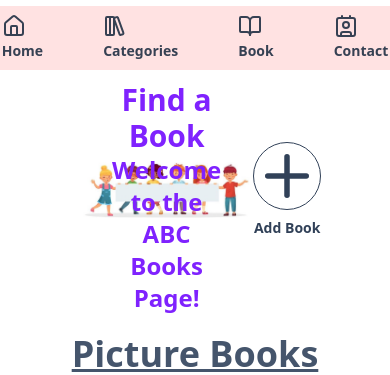
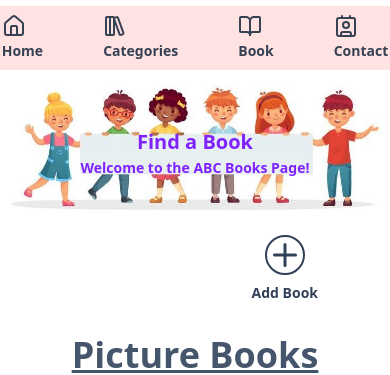
Before and after one commit to TheDominatorsC5/ABC-BOOK, a React (Vite) app: page /bookspage in a window 390 px wide. Shown: the part 154-529 px from the top of the page. Built offline with nearby package versions, Linux system fonts and the light colour scheme; no server answers.

Commit message:
Responsiveness of the View a book and view books pages completed

```diff
--- a/src/Pages/BooksPage.jsx
+++ b/src/Pages/BooksPage.jsx
@@ -33,19 +33,35 @@ export default function BooksPage() {
       <Navbar />
 
       <section>
-        <div className='flex items-center mx-20'>
-          <div className="h-60 w-full bg-center bg-no-repeat bg-contain flex flex-col items-center justify-center text-center text-violet-600 p-8"
-            style={{ backgroundImage: `url(${kidsBanner})` }}>
-            <h1 className='text-3xl font-bold text-center mt-4'>Find a Book</h1>
-            <p className='text-2xl font font-semibold text-center'>Welcome to the ABC Books Page!</p>
+
+          <div
+            className="w-full relative overflow-hidden bg-center bg-no-repeat bg-contain"
+            style={{
+              backgroundImage: `url(${kidsBanner})`,
+              paddingBottom: '40.25%',
+            }}
+          >
+            <div className="absolute inset-0 flex flex-col gap-0 items-center justify-center text-center text-violet-600 p-8">
+              <p className='font-bold mt-2 mb-0 p-0'
+                style={{ fontSize: 'clamp(1.25rem, 4vw, 2.8rem)' }}
+              >
+                Find a Book
+              </p>
+              <p className='font-semibold mt-0 p-0'
+                style={{ fontSize: 'clamp(0.875rem, 2vw, 1.8rem)' }}
+              >
+                Welcome to the ABC Books Page!
+              </p>
+            </div>
           </div>
-          <div>
-            <Link to="/createbook" className="group block text-center">
-              <Plus className="text-slate-700 border-1 rounded-full stroke-2 size-17 group-hover:text-red-700 mx-auto" />
-              <p className='text-sm font-semibold mt-2 text-slate-700 group-hover:text-red-700 mx-auto'>Add Book</p>
+
+          <div className="mr-16 flex-shrink-0 justify-items-end">
+
+            <Link to="/createbook" className="group block text-center hover:scale-110 transition-transform duration-600 ease-in-out text-sm md:text-base p-2 md:p-0">
+              <Plus className="text-slate-700 border-2 rounded-full stroke-2 size-10 xs:size-8 group-hover:text-red-700 mx-auto" />
+              <p className='text-sm font-semibold mt-2 text-slate-700 group-hover:text-red-700 mx-auto whitespace-nowrap'>Add Book</p>
             </Link>
           </div>
-        </div>
 
       </section>
 
--- a/src/Pages/ViewBook.jsx
+++ b/src/Pages/ViewBook.jsx
@@ -12,18 +12,18 @@ export default function ViewBook() {
       <Navbar />
 
       <section className='h-full'>
-          <div className='w-auto h-100 bg-red-300 flex justify-center my-4 mx-20 items-center gap-16'>
-            <div className='m-2 shadow-xl/30'>
-              <img className='' src={lemonCase} alt="The lemon suite case" />
+        <div className='max-w-screen-xl mx-auto py-8 md:py-12 bg-red-300 flex flex-col md:flex-row justify-center items-center gap-8 md:gap-16 px-4 sm:px-8'>
+          <div className='mx-24 shadow-xl/30 items-center'>
+            <img className='max-w-xs sm:max-w-sm md:max-w-md h-auto rounded-lg' src={lemonCase} alt="The lemon suite case" />
           </div>
 
-            <div className='text-slate-800'>
-              <h1 className='text-4xl font-bold'>The lemon suite case</h1>
-              <p className='text-2xl font-semibold mt-2'>By: Peggy Oppong</p>
-              <p className='font-semibold mt-2 mx-8 text-lg'>25$</p>
-              <p className=" text-slate-700 mt-1 font-semibold">Published: 18/01/24</p>
+          <div className='text-slate-800 text-center md:text-left flex-grow items-center'>
+            <h1 className='text-3xl sm:text-4xl lg:text-5xl font-bold mb-2'>The lemon suite case</h1>
+            <p className='text-xl sm:text-2xl font-semibold mb-1'>By: Peggy Oppong</p>
+            <p className='font-semibold text-lg sm:text-xl mb-1'>25$</p>
+            <p className="text-slate-700 font-semibold text-base sm:text-lg">Published: 18/01/24</p>
 
-              <div className='flex gap-10 mt-12 mx-4 w-10'>
+            <div className='flex justify-center md:justify-start gap-6 sm:gap-10 mt-8 sm:mt-12'>
 
               <Link className='hover:text-red-600 hover:scale-125 transition-transform duration-600 ease-in-out' to="#">
                 <ShoppingCart />
@@ -41,7 +41,7 @@ export default function ViewBook() {
           </div>
         </div>
         <div>
-            <h2  className='text-center text-3xl font-bold text-slate-600 underline m-6'>Description</h2>
+          <h2 className='text-center text-3xl font-bold text-slate-600 underline m-6'>Description</h2>
 
           <p className='w-[60%] mx-auto mb-10'>Lorem ipsum dolor sit amet consectetur adipisicing elit. Laudantium, eaque! Eum beatae aliquam at adipisci tempore error exercitationem praesentium molestiae amet, expedita autem veniam voluptate tenetur in sit magnam, ipsam ab! Necessitatibus consequatur animi aperiam similique nobis illum, commodi maxime unde natus maiores itaque laudantium recusandae asperiores odit placeat nam!</p>
         </div>
```
Lines whose indentation alone changed are shown as unchanged.
